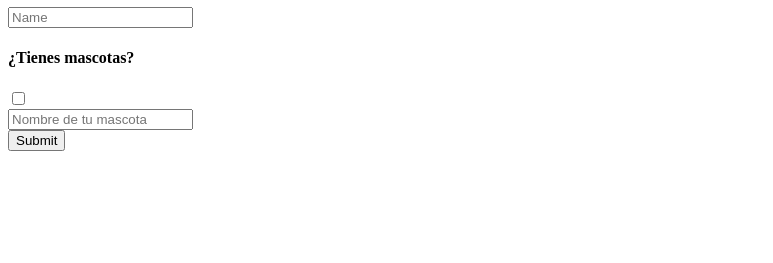
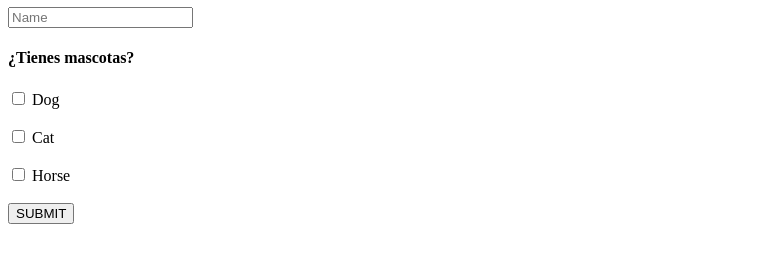
Before and after one commit to alejandroCarvajalSarria/learningFrontend, a plain HTML site: page classes/day4/index.html in a window 1280 px wide. Shown: the part 177-440 px from the top of the page, without its empty margins (0-773 px from the left). Drawn offline with nearby package versions, Linux system fonts and the light colour scheme.

Commit message:
Debugging ¿?

```diff
--- a/classes/day2/proyect/program/script.js
+++ b/classes/day2/proyect/program/script.js
@@ -1,7 +1,9 @@
 let titulo1 = document.getElementById("titulo");
+console.log(titulo1);
 let counter = 0
 function changeText() {
 titulo1.innerText = `Cacahuetes ${counter}`;
 counter++;
+console.log("hola");
 }
 titulo1.addEventListener("mouseover", changeText);
--- a/classes/day4/index.html
+++ b/classes/day4/index.html
@@ -1,5 +1,6 @@
 <!DOCTYPE html>
 <html lang="en">
+
 <head>
     <meta charset="UTF-8">
     <meta http-equiv="X-UA-Compatible" content="IE=edge">
@@ -7,8 +8,9 @@
     <title>Document</title>
     <link rel="stylesheet" href="./../globalStyle/style.css">
     <script src="https://ajax.googleapis.com/ajax/libs/jquery/3.6.0/jquery.min.js"></script>
-    <script src="script.js"></script>
+
 </head>
+
 <body>
 
     <h1 id="titulo" class="tituloDiaX">Dia 4</h1>
@@ -21,17 +23,29 @@
 
         <div class="formField">
             <h4 id="pregunta">¿Tienes mascotas?</h4>
-        <input type="checkbox" id="checkBox">
+            <input type="checkbox" id="checkBoxOne" name="pet1">
+            <label for="pet1">Dog</label><br><br>
+            <input type="checkbox" id="checkBoxTwo" name="pet2">
+            <label for="pet2">Cat</label><br><br>
+            <input type="checkbox" id="checkBoxTwo" name="pet3">
+            <label for="pet3">Horse</label><br><br>
+
+            <button id="button" onclick="displayNextDiv()">SUBMIT</button>
+
+
         </div>
 
         <div class="formField">
-     <input id="nombreDeMascosta" type="text" placeholder="Nombre de tu mascota">
+            <input id="nombreDeMascosta" type="text" placeholder="Nombre de tu mascota" style="display:none">
 
         </div>
 
-    <button>Submit</button>
+
 
     </form>
 
+    <script src="script.js"></script>
+
 </body>
+
 </html>
--- a/classes/day4/script.js
+++ b/classes/day4/script.js
@@ -1,8 +1,11 @@
-
 
 $(document).ready(function () {
   const myCheckBox = $("#checkBox");
   const myPetName = $("#nombreDeMascosta");
-  console.log(myCheckBox[0]);
-  console.log(myPetName);
 });
+
+
+function displayNextDiv() {
+  let x = document.getElementById("nombreDeMascosta");
+
+}
--- a/classes/globalStyle/style.css
+++ b/classes/globalStyle/style.css
@@ -20,3 +20,7 @@
     text-shadow: 5px 4px 6px rgb(132, 4, 4);
     transition: ease .2s;
 }
+
+.hidden {
+visibility: hidden;
+}
```
Lines whose indentation alone changed are shown as unchanged.
